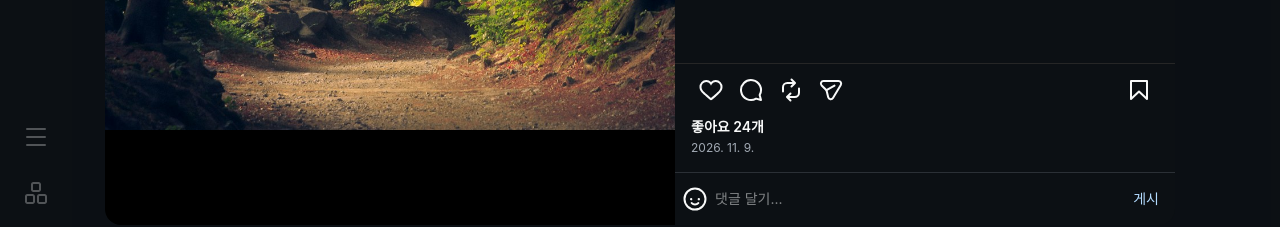
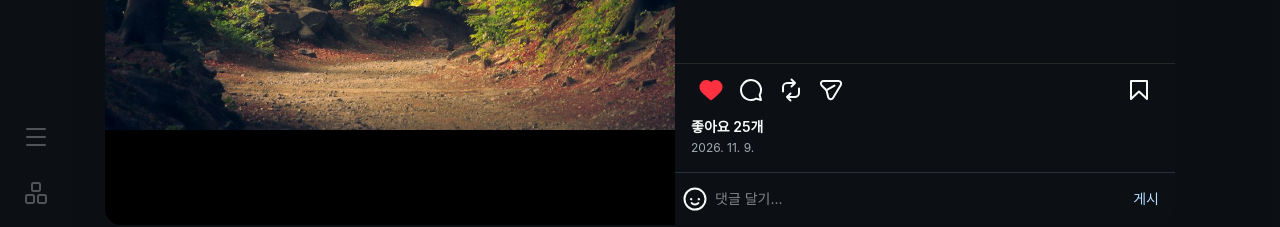
Before and after one commit to Ahyun26/next-instagram-24th, a Next.js app: page /ahyun/posts/post-1 in a window 1280 px wide. Both pictures are taken after a click on the button 711 px from the left and 645 px from the top of the page. Shown: the part 555-782 px from the top of the page. Built offline with nearby package versions, Linux system fonts and the light colour scheme.

Commit message:
feat: 게시물 상세 좋아요 토글 구현

```diff
--- a/src/components/post/PostDetail.tsx
+++ b/src/components/post/PostDetail.tsx
@@ -3,7 +3,7 @@
 import Image from 'next/image';
 import Link from 'next/link';
 import { useRouter } from 'next/navigation';
-import { useEffect, useRef } from 'react';
+import { useEffect, useRef, useState } from 'react';
 
 import Avatar from '@/components/common/Avatar';
 import type { Post } from '@/types/post';
@@ -17,6 +17,9 @@ interface PostDetailProps {
 
 export default function PostDetail({ post, author, users }: PostDetailProps) {
   const dialogRef = useRef<HTMLDialogElement>(null);
+  const [likedPostIds, setLikedPostIds] = useState<string[]>([]);
+  const isLiked = likedPostIds.includes(post.id);
+  const likesCount = post.likesCount + (isLiked ? 1 : 0);
   const router = useRouter();
   const profileUrl = `/${author.username}`;
   const dateLabel = (value: string) =>
@@ -165,20 +168,45 @@ export default function PostDetail({ post, author, users }: PostDetailProps) {
                 <button
                   key={icon}
                   type="button"
-                  aria-label={label}
+                  aria-label={
+                    icon === 'like' && isLiked ? '좋아요 취소' : label
+                  }
+                  aria-pressed={icon === 'like' ? isLiked : undefined}
+                  onClick={
+                    icon === 'like'
+                      ? () =>
+                          setLikedPostIds((ids) =>
+                            ids.includes(post.id)
+                              ? ids.filter((id) => id !== post.id)
+                              : [...ids, post.id]
+                          )
+                      : undefined
+                  }
                   className={`h-[40px] w-[40px] shrink-0 cursor-pointer p-[8px] ${icon === 'save' ? 'ml-auto' : ''}`}
                 >
+                  {icon === 'like' && isLiked ? (
+                    <svg
+                      aria-hidden="true"
+                      width="24"
+                      height="24"
+                      viewBox="0 0 24 24"
+                      fill="#ff3040"
+                    >
+                      <path d="M16.792 1.904A6.04 6.04 0 0 0 12 4.031a6.052 6.052 0 0 0-4.792-2.127A6.985 6.985 0 0 0 .5 9.122c0 3.61 2.55 5.827 5.015 7.97.283.246.569.494.853.747l1.027.918a44.998 44.998 0 0 0 3.518 3.018 2 2 0 0 0 2.174 0 45.263 45.263 0 0 0 3.626-3.115l.922-.824c.293-.26.59-.519.885-.774 2.334-2.025 4.98-4.32 4.98-7.94a6.985 6.985 0 0 0-6.708-7.218Z" />
+                    </svg>
+                  ) : (
                     <Image
                       src={`/images/post-icons/${icon}.svg`}
                       alt=""
                       width={24}
                       height={24}
                     />
+                  )}
                 </button>
               ))}
             </div>
             <p className="mb-[4px] shrink-0 px-[16px] text-[14px] leading-[18px] font-semibold">
-              좋아요 {post.likesCount.toLocaleString('ko-KR')}개
+              좋아요 {likesCount.toLocaleString('ko-KR')}개
             </p>
             <time
               dateTime={post.createdAt}
--- a/src/data/posts.ts
+++ b/src/data/posts.ts
@@ -29,7 +29,7 @@ export const posts: Post[] = [
   {
     id: 'post-3',
     authorId: 'user-2',
-    imageUrl: '/images/post-3.jpg',
+    imageUrl: '/images/post-3-lemon.jpg',
     content: '주말 기록',
     createdAt: '2026-11-07T12:00:00+09:00',
     likesCount: 32,
```
Also changed, not shown: public/images/post-3-lemon.jpg (added). Lines whose indentation alone changed are shown as unchanged.
